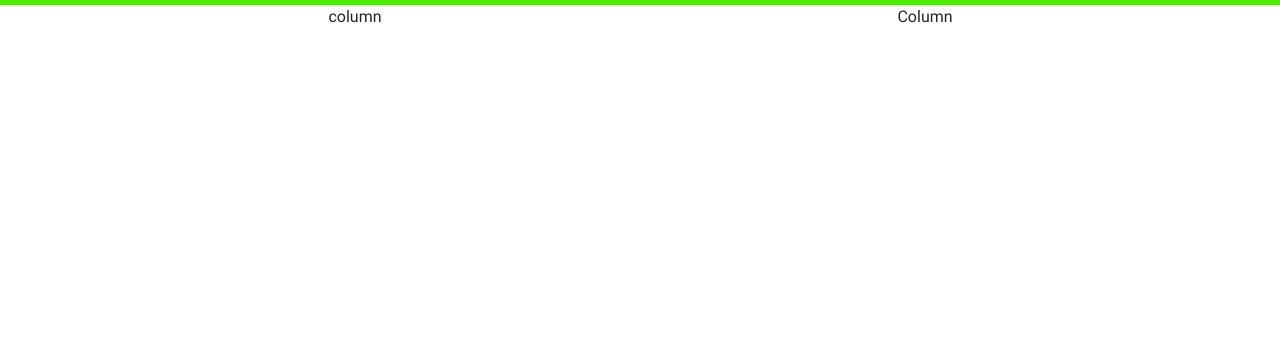
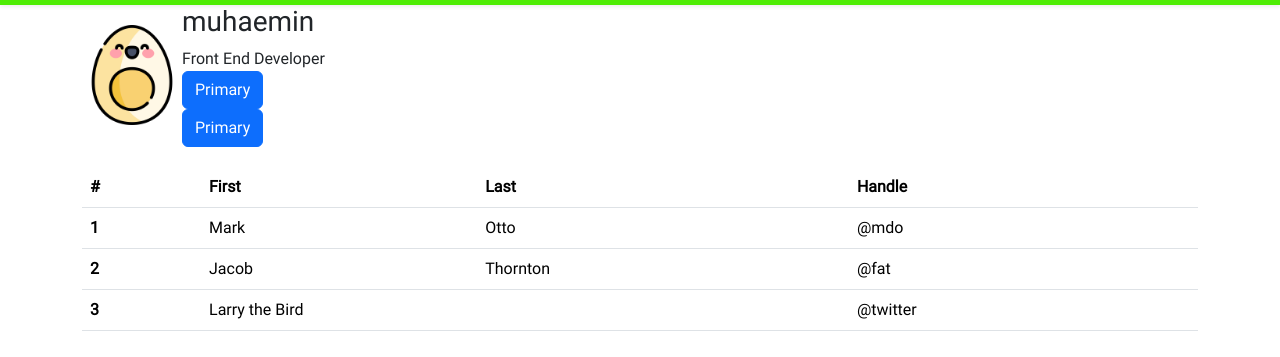
Before and after one commit to mhaemnn/hacktiv-indonesia, a plain HTML site: page index.html in a window 1280 px wide. Shown: the part 51-408 px from the top of the page. Drawn offline with nearby package versions, Linux system fonts and the light colour scheme.

Commit message:
modifikasi

```diff
--- a/css/style.css
+++ b/css/style.css
@@ -6,3 +6,11 @@
 * {
   font-family: Roboto-Thin;
 }
+.container-sm img{
+  float: left;
+  width: 100px;
+  margin-top: 20px;
+}
+.container-sm table{
+  margin-top: 20px;
+}
--- a/index.html
+++ b/index.html
@@ -31,7 +31,7 @@
           aria-expanded="false"
           aria-label="Toggle navigation"
         >
-          <span class="navbar-toggler-icon"></span>
+        <span class="navbar-toggler-icon"></span>
         </button>
         <div class="collapse navbar-collapse" id="navbarNavAltMarkup">
           <div class="navbar-nav ms-auto">
@@ -45,13 +45,49 @@
       </div>
     </nav>
 
-    <!-- jumbotron -->
-    <div class="container text-center">
+    <!-- data diri -->
+    <div class="container-sm">
       <div class="row">
-        <div class="col-sm-6">column</div>
-        <div class="col-sm-6">Column</div>
+        <div class="col">
+
+          <img src="/img/telur.png" alt="">
+          <h3>muhaemin</h3>
+          <span>Front End Developer</span> <br>
+          <button type="button" class="btn btn-primary">Primary</button> <br>
+          <button type="button" class="btn btn-primary">Primary</button>
+
+          <table class="table">
+            <thead>
+              <tr>
+                <th scope="col">#</th>
+                <th scope="col">First</th>
+                <th scope="col">Last</th>
+                <th scope="col">Handle</th>
+              </tr>
+            </thead>
+            <tbody>
+              <tr>
+                <th scope="row">1</th>
+                <td>Mark</td>
+                <td>Otto</td>
+                <td>@mdo</td>
+              </tr>
+              <tr>
+                <th scope="row">2</th>
+                <td>Jacob</td>
+                <td>Thornton</td>
+                <td>@fat</td>
+              </tr>
+              <tr>
+                <th scope="row">3</th>
+                <td colspan="2">Larry the Bird</td>
+                <td>@twitter</td>
+              </tr>
+            </tbody>
+          </table>
       </div>
     </div>
+
     <!-- script js -->
     <script
       src="https://cdn.jsdelivr.net/npm/bootstrap@5.3.0-alpha1/dist/js/bootstrap.bundle.min.js"
```
Also changed, not shown: img/telur.png (added).
